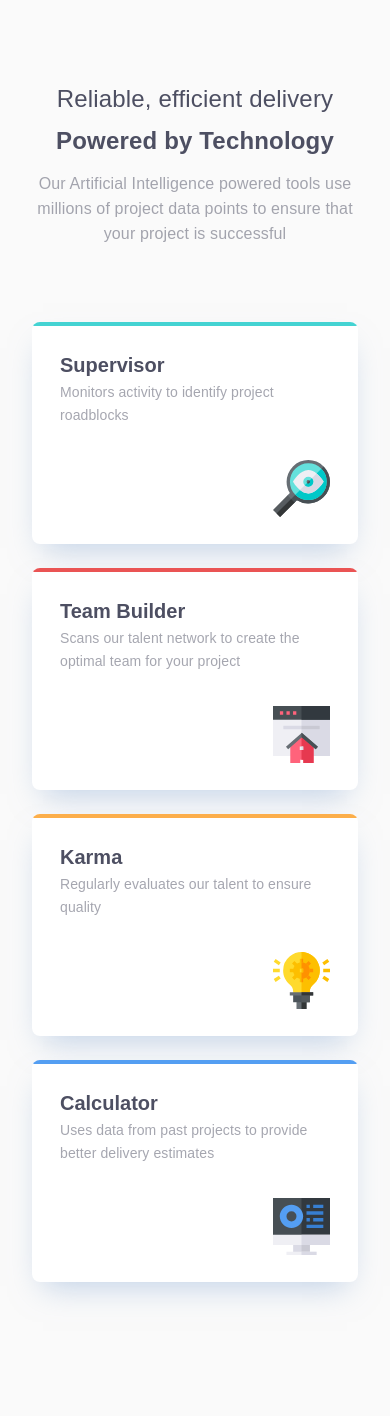
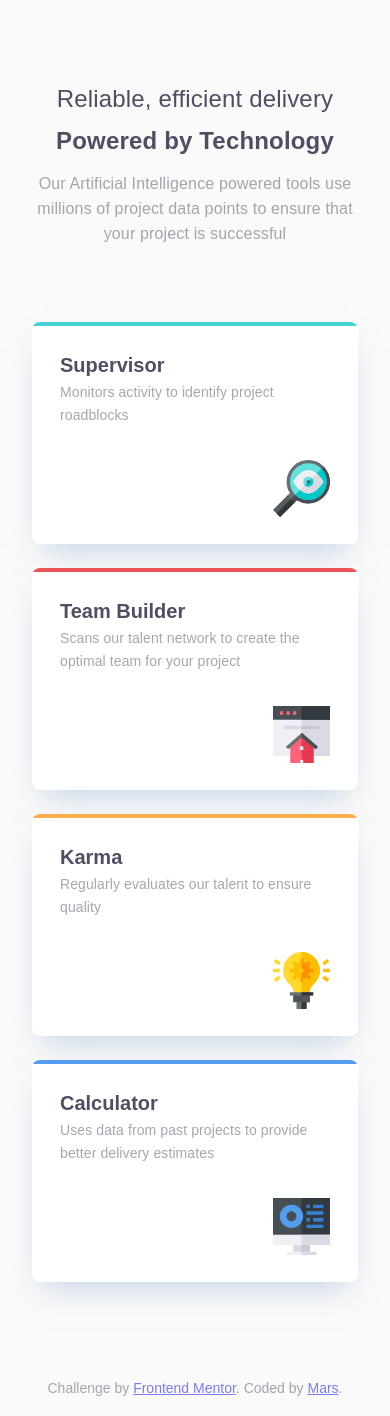
Before and after one commit to martinianol/four-card-feature-section-II, a React (Vite) app: page / in a window 390 px wide. Before the commit the page ends 1360 px from the top, so only its background shows below. Built offline with nearby package versions, Linux system fonts and the light colour scheme.

Commit message:
Responsive Grid Layout

```diff
--- a/src/App.jsx
+++ b/src/App.jsx
@@ -1,26 +1,27 @@
 import styled from "styled-components";
 import Cards from "./components/Cards";
 import Header from "./components/Header";
+import Footer from "./components/Footer";
 
 function App() {
   return (
-    <Main>
-      <Header />
-      <Cards />
-      {/*   <footer>
-        <p>
-          Challenge by{" "}
-          <a href="https://www.frontendmentor.io?ref=challenge" target="_blank">
-            Frontend Mentor
-          </a>
-          . Coded by <a href="#">Your Name Here</a>.
-        </p>
-      </footer> */}
-    </Main>
+    <PageContainer>
+      <Main>
+        <Header />
+        <Cards />
+      </Main>
+      <Footer />
+    </PageContainer>
   );
 }
 
 export default App;
+
+const PageContainer = styled.div`
+  display: flex;
+  flex-direction: column;
+  min-height: 100vh; /* ✅ Ensures page takes full height */
+`;
 
 const Main = styled.main`
   margin: 0 auto;
@@ -29,6 +30,7 @@ const Main = styled.main`
   padding: 85px 32px 78px;
   align-items: center;
   gap: 76px;
+  flex-grow: 1;
 
   @media (min-width: 1200px) {
     gap: 64px;
--- a/src/components/Cards.jsx
+++ b/src/components/Cards.jsx
@@ -19,14 +19,18 @@ const Container = styled.section`
   flex-direction: column;
   gap: 24px;
 
+  @media (min-width: 760px) {
+    display: grid;
+    grid-template-columns: repeat(2, 1fr);
+    gap: 30px;
+  }
+
   @media (min-width: 1200px) {
-    display: grid;
     grid-template-columns: repeat(3, 1fr); /* ✅ 3 equal columns */
-    gap: 30px;
     align-items: center; /* ✅ Ensures vertical alignment support */
 
-   /* ✅ 1st element in the 1st column, vertically centered */
-   & > *:nth-child(1) {
+    /* ✅ 1st element in the 1st column, vertically centered */
+    & > *:nth-child(1) {
       grid-column: 1;
       grid-row: 1 / span 2; /* ✅ Spans across both rows */
       align-self: center; /* ✅ Centers it vertically */
--- /dev/null
+++ b/src/components/Footer.jsx
@@ -0,0 +1,24 @@
+import styled from "styled-components";
+
+const Footer = () => {
+  return (
+    <Container>
+      <p>
+        Challenge by{" "}
+        <a href="https://www.frontendmentor.io?ref=challenge" target="_blank">
+          Frontend Mentor
+        </a>
+        . Coded by <a href="#">Mars</a>.
+      </p>
+    </Container>
+  );
+};
+
+export default Footer;
+
+const Container = styled.footer`
+  padding: 20px;
+  font-size: 14px;
+  text-align: center;
+  opacity: 0.5;
+`;
```
